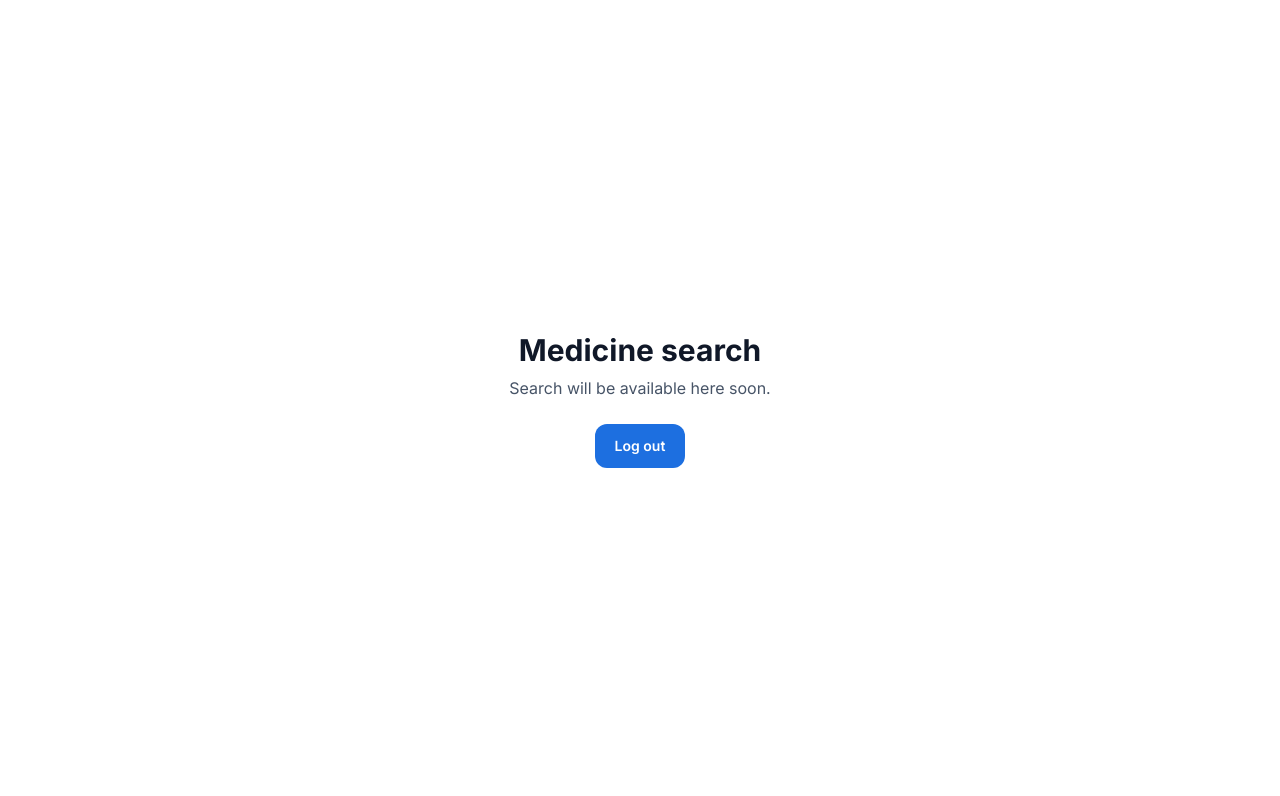
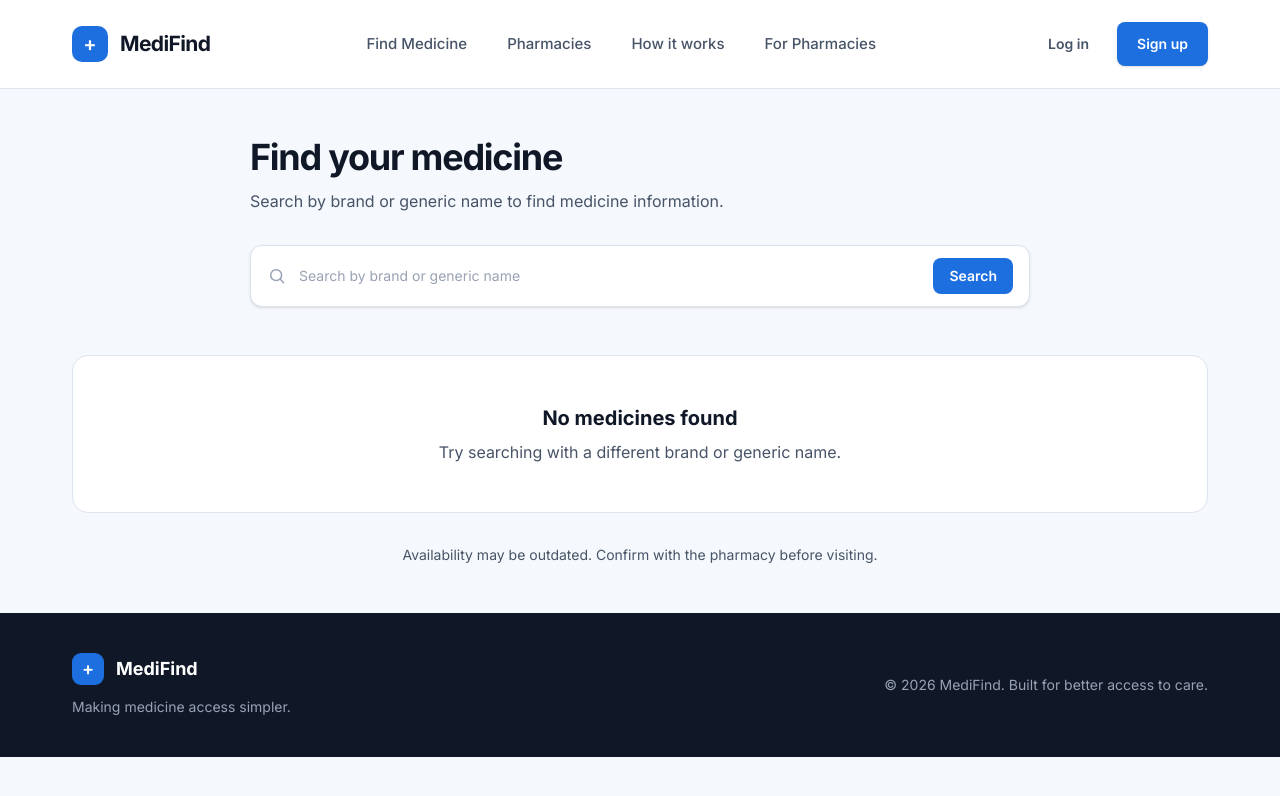
Before and after one commit to fahimcodex/medifind, a Next.js app: page /search in a window 1280 px wide. Shown: the top 796 px of the page. Built offline with nearby package versions, Linux system fonts and the light colour scheme.

Commit message:
Add medicine search functionality
Implemented server-side medicine search with brand and generic name matching, added reusable search bar navigation, and connected the landing page search form to the results page.

```diff
--- a/app/search/page.tsx
+++ b/app/search/page.tsx
@@ -1,15 +1,93 @@
-import { LogoutButton } from "@/components/auth/LogoutButton";
+import { Footer } from "@/components/landing/Footer";
+import { Navbar } from "@/components/landing/Navbar";
+import { SearchBar } from "@/components/search/SearchBar";
+import { createClient } from "@/lib/supabase/server";
+import Link from "next/link";
 
-export default function SearchPage() {
+type Medicine = {
+  id: string;
+  brand_name: string;
+  generic_name: string;
+  strength: string | null;
+  form: string | null;
+  category: string | null;
+};
+
+type SearchPageProps = {
+  searchParams: Promise<{ [key: string]: string | string[] | undefined }>;
+};
+
+export default async function SearchPage({ searchParams }: SearchPageProps) {
+  const params = await searchParams;
+  const queryParam = params.q;
+  const query = (Array.isArray(queryParam) ? queryParam[0] : queryParam)?.trim() ?? "";
+  let medicines: Medicine[] = [];
+
+  if (query) {
+    const supabase = await createClient();
+    const { data, error } = await supabase
+      .from("medicines")
+      .select("id, brand_name, generic_name, strength, form, category")
+      .or(`brand_name.ilike.%${query}%,generic_name.ilike.%${query}%`)
+      .order("brand_name");
+
+    if (error) {
+      throw new Error("Unable to search medicines.", { cause: error });
+    }
+
+    medicines = (data ?? []) as Medicine[];
+  }
+
   return (
-    <main className="flex min-h-screen items-center justify-center bg-white font-sans text-ink-900">
-      <div className="text-center">
-        <h1 className="text-3xl font-bold">Medicine search</h1>
-        <p className="mt-2 text-ink-600">Search will be available here soon.</p>
-        <div className="mt-6">
-          <LogoutButton />
+    <div className="min-h-screen bg-surface font-sans text-ink-900">
+      <Navbar />
+      <main className="mx-auto w-full max-w-[1200px] px-6 py-12 lg:px-8">
+        <div className="mx-auto max-w-[780px]">
+          <h1 className="text-3xl font-bold tracking-[-0.035em] sm:text-4xl">Find your medicine</h1>
+          <p className="mt-3 text-ink-600">Search by brand or generic name to find medicine information.</p>
+          <div className="mt-8">
+            <SearchBar initialQuery={query} />
+          </div>
         </div>
-      </div>
-    </main>
+
+        <section className="mt-12" aria-live="polite">
+          {medicines.length > 0 ? (
+            <div className="grid gap-5 md:grid-cols-2 lg:grid-cols-3">
+              {medicines.map((medicine) => (
+                <Link
+                  key={medicine.id}
+                  href={`/medicines/${medicine.id}`}
+                  className="rounded-2xl border border-line bg-white p-6 transition-shadow hover:shadow-md"
+                >
+                  <p className="text-sm font-semibold text-primary-600">{medicine.category ?? "Medicine"}</p>
+                  <h2 className="mt-3 text-xl font-bold">{medicine.brand_name}</h2>
+                  <p className="mt-1 text-ink-600">{medicine.generic_name}</p>
+                  <dl className="mt-5 grid grid-cols-2 gap-4 border-t border-line pt-4 text-sm">
+                    <div>
+                      <dt className="text-ink-400">Strength</dt>
+                      <dd className="mt-1 font-medium text-ink-900">{medicine.strength ?? "—"}</dd>
+                    </div>
+                    <div>
+                      <dt className="text-ink-400">Form</dt>
+                      <dd className="mt-1 font-medium text-ink-900">{medicine.form ?? "—"}</dd>
+                    </div>
+                  </dl>
+                </Link>
+              ))}
+            </div>
+          ) : (
+            <div className="rounded-2xl border border-line bg-white px-6 py-12 text-center">
+              <h2 className="text-xl font-bold">No medicines found</h2>
+              <p className="mt-2 text-ink-600">Try searching with a different brand or generic name.</p>
+            </div>
+          )}
+        </section>
+
+        <p className="mt-8 text-center text-sm text-ink-600">
+          Availability may be outdated. Confirm with the pharmacy before visiting.
+        </p>
+      </main>
+      <Footer />
+    </div>
   );
 }
--- a/components/landing/Hero.tsx
+++ b/components/landing/Hero.tsx
@@ -23,10 +23,10 @@ export function Hero() {
         <span className="inline-flex rounded-full bg-white px-4 py-2 text-[13px] font-semibold text-ink-600 shadow-sm">Trusted medicine availability, near you</span>
         <h1 className="mx-auto mt-7 max-w-[760px] text-4xl font-bold leading-[1.12] tracking-[-0.045em] text-ink-900 sm:text-5xl lg:text-[56px]">Find the medicine you need at a pharmacy near you</h1>
         <p className="mx-auto mt-6 max-w-[630px] text-base leading-7 text-ink-600 sm:text-lg">Search by brand or generic name, compare nearby pharmacies by stock and distance, and reserve your medicine for pickup — all in one place.</p>
-        <form className="mx-auto mt-10 grid max-w-[780px] gap-3 rounded-2xl bg-white p-3 text-left shadow-lg sm:grid-cols-[1fr_0.85fr_auto]">
+        <form action="/search" method="get" className="mx-auto mt-10 grid max-w-[780px] gap-3 rounded-2xl bg-white p-3 text-left shadow-lg sm:grid-cols-[1fr_0.85fr_auto]">
           <label className="flex items-center gap-3 rounded-xl border border-line px-4 py-3 text-sm text-ink-400 focus-within:border-primary-600">
             <SearchIcon />
-            <input className="min-w-0 flex-1 bg-transparent text-ink-900 outline-none placeholder:text-ink-400" placeholder="Search a medicine" />
+            <input name="q" className="min-w-0 flex-1 bg-transparent text-ink-900 outline-none placeholder:text-ink-400" placeholder="Search a medicine" />
           </label>
           <label className="flex items-center gap-3 rounded-xl border border-line px-4 py-3 text-sm text-ink-400 focus-within:border-primary-600">
             <LocationIcon />
--- /dev/null
+++ b/components/search/SearchBar.tsx
@@ -0,0 +1,58 @@
+"use client";
+
+import { useRouter } from "next/navigation";
+import { useState, type FormEvent } from "react";
+
+function SearchIcon() {
+  return (
+    <svg aria-hidden="true" className="size-5" fill="none" viewBox="0 0 24 24">
+      <circle cx="11" cy="11" r="6.5" stroke="currentColor" strokeWidth="1.8" />
+      <path d="m16 16 4 4" stroke="currentColor" strokeLinecap="round" strokeWidth="1.8" />
+    </svg>
+  );
+}
+
+type SearchBarProps = {
+  initialQuery?: string;
+};
+
+export function SearchBar({ initialQuery = "" }: SearchBarProps) {
+  const router = useRouter();
+  const [query, setQuery] = useState(initialQuery);
+
+  function handleSubmit(event: FormEvent<HTMLFormElement>) {
+    event.preventDefault();
+
+    const value = query.trim();
+    if (!value) {
+      router.push("/search");
+      return;
+    }
+
+    router.push(`/search?${new URLSearchParams({ q: value }).toString()}`);
+  }
+
+  return (
+    <form
+      onSubmit={handleSubmit}
+      className="flex w-full items-center gap-3 rounded-xl border border-line bg-white px-4 py-3 text-sm text-ink-400 shadow-sm focus-within:border-primary-600"
+      role="search"
+    >
+      <SearchIcon />
+      <input
+        aria-label="Search medicines"
+        className="min-w-0 flex-1 bg-transparent text-ink-900 outline-none placeholder:text-ink-400"
+        name="q"
+        onChange={(event) => setQuery(event.target.value)}
+        placeholder="Search by brand or generic name"
+        value={query}
+      />
+      <button
+        type="submit"
+        className="rounded-lg bg-primary-600 px-4 py-2 font-semibold text-white transition-colors hover:bg-primary-700"
+      >
+        Search
+      </button>
+    </form>
+  );
+}
```
